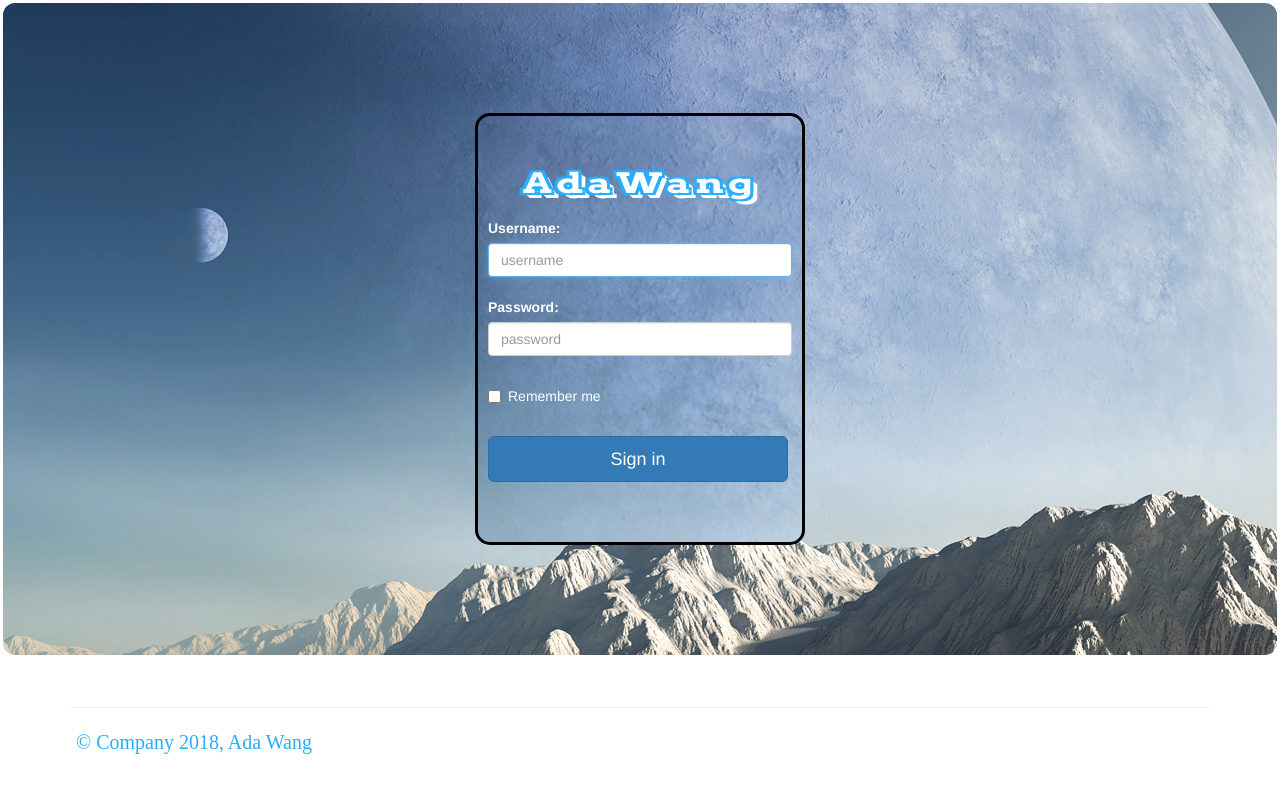
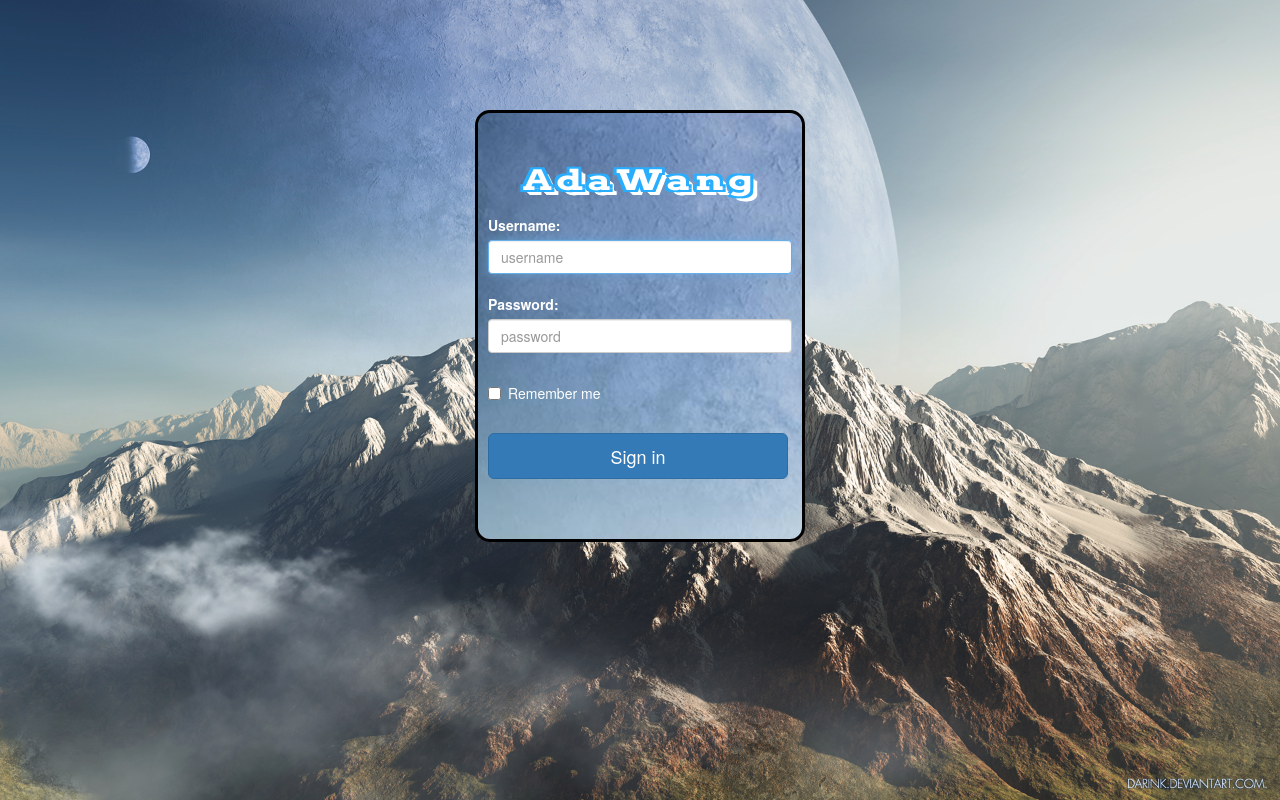
Before and after one commit to 670662282/guest, a Django app: page /accounts/login/?next=/add_event/ in a window 1280 px wide. Run offline with Django 3.2, Linux system fonts and the light colour scheme; parts of the project's set-up code (start-up, migrations or seed data) failed here and were passed over; some libraries are stand-ins or nearby versions; some web fonts are replaced.

Commit message:
update project

```diff
--- a/sign/static/css/mytest.css
+++ b/sign/static/css/mytest.css
@@ -1,6 +1,29 @@
 /* Ibrahim Jabbari -- www.ibrahimjabbari.com */
 @import url(https://fonts.googleapis.com/css?family=Arvo:700);
 @import url(https://fonts.googleapis.com/css?family=Seaweed+Script);
+
+
+
+body.base_login{
+    font-family: "HelveticaNeue","LucidaGrande","SegoeUI",Arial, Helvetica, Verdana, sans-serif;
+    color: #696969;
+    background-color:rgb(151, 223, 185);
+		background-image:url(../images/login.jpg);
+		background-repeat:no-repeat;
+		background-size:100% 100%;
+		-moz-background-size:100%
+    margin:0 auto;
+    padding:0;
+    height: 100%;
+}
+
+html {
+    margin:0 auto;
+    padding:0;
+    height: 100%;
+}
+
+
 
 div.guarantee {
 	line-height:		1.9em;
@@ -68,13 +91,7 @@ h1 {
 	text-align:	right;
 	color:		green;
 }
-.login{
-	background-image:	url(../images/login.jpg);
-	border-radius:		15px;
-	border-width:		3px;
-	border-style:		solid;
-	border-color: 		white;
-}
+
 .login-laber{
 	color:	white;
 }
--- a/sign/templates/add_event.html
+++ b/sign/templates/add_event.html
@@ -24,7 +24,7 @@
 </nav>
 
 <!-- 添加发布会表单 -->
-<div class="row" style="margin-top: 80px;">
+<div class="row container" style="margin-top: 80px;">
 	<div class="page-header">
 		<h3 style="margin-left:150px;"> 添加发布会 </h3>
 	</div>
--- a/sign/templates/event_manage.html
+++ b/sign/templates/event_manage.html
@@ -32,7 +32,7 @@
 		<div id="navbar" class="navbar-collapse collapse" style="float:left;">
 			<form class="navbar-form" method="get" action="/search_name/">
 				<div class="form-group">
-					<input name="name" type="text" placeholder="名称"
+					<input name="name" required="required" type="text" placeholder="名称"
 					class="form-control">
 				</div>
 				<button type="submit" class="btn btn-success">搜索</button>
--- a/sign/templates/guest_manage.html
+++ b/sign/templates/guest_manage.html
@@ -43,7 +43,7 @@
 		<div id="navbar" class="navbar-collapse collapse" style="float:left;">
 			<form class="navbar-form" method="get" action="/search_guest_name/">
 				<div class="form-group">
-					<input name="realname" type="text" placeholder="phone"
+					<input name="realname" required="required" type="text" placeholder="phone"
 				class="form-control">
 				</div>
 				<button type="submit" class="btn btn-success">搜索</button>
--- a/sign/templates/index.html
+++ b/sign/templates/index.html
@@ -1,4 +1,4 @@
-{% extends "base.html" %}
+{% extends "base_login.html" %}
 
 {% block title%}
 adawang Signin page
```
Also changed, not shown: db.sqlite3.
